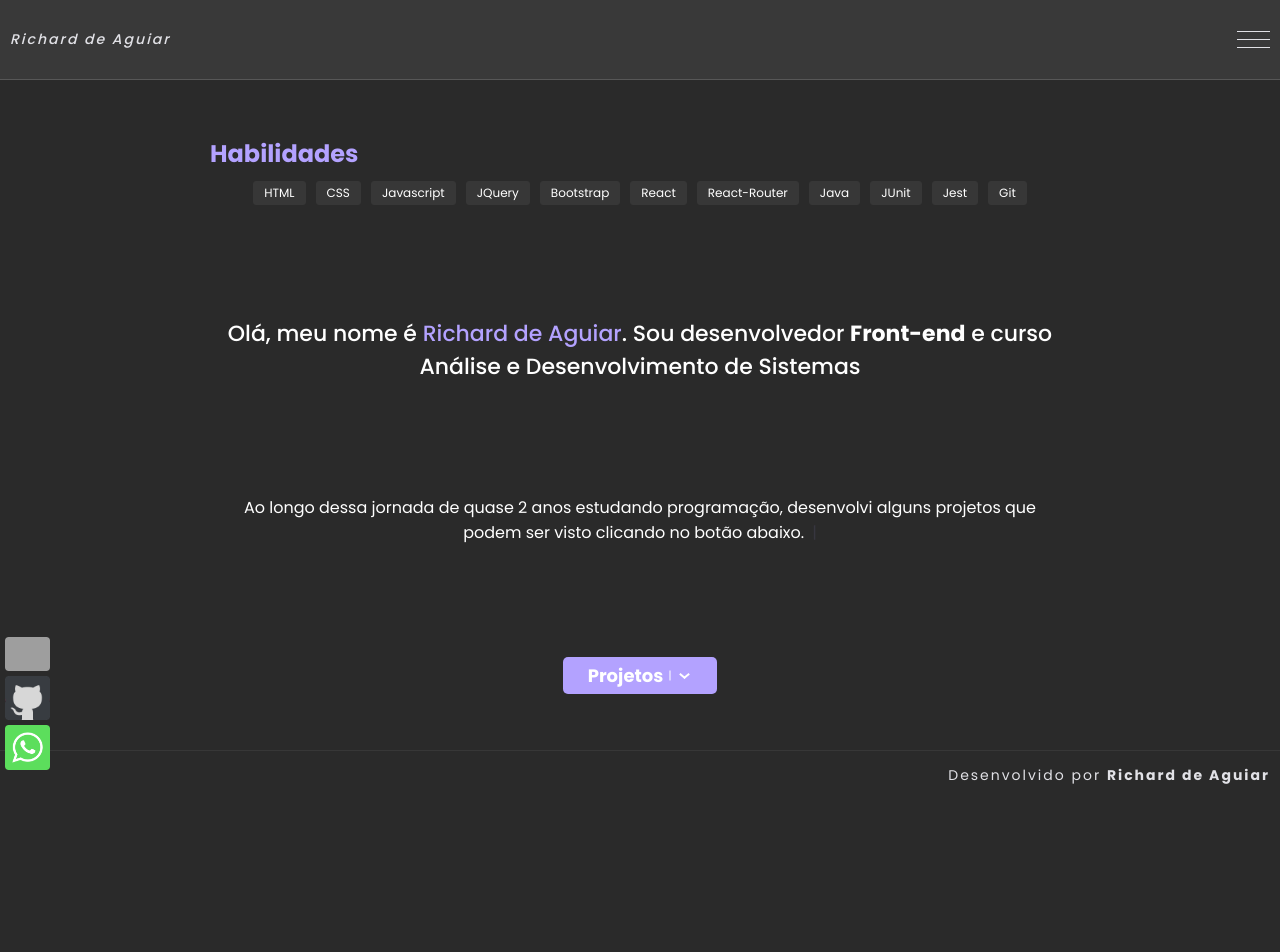
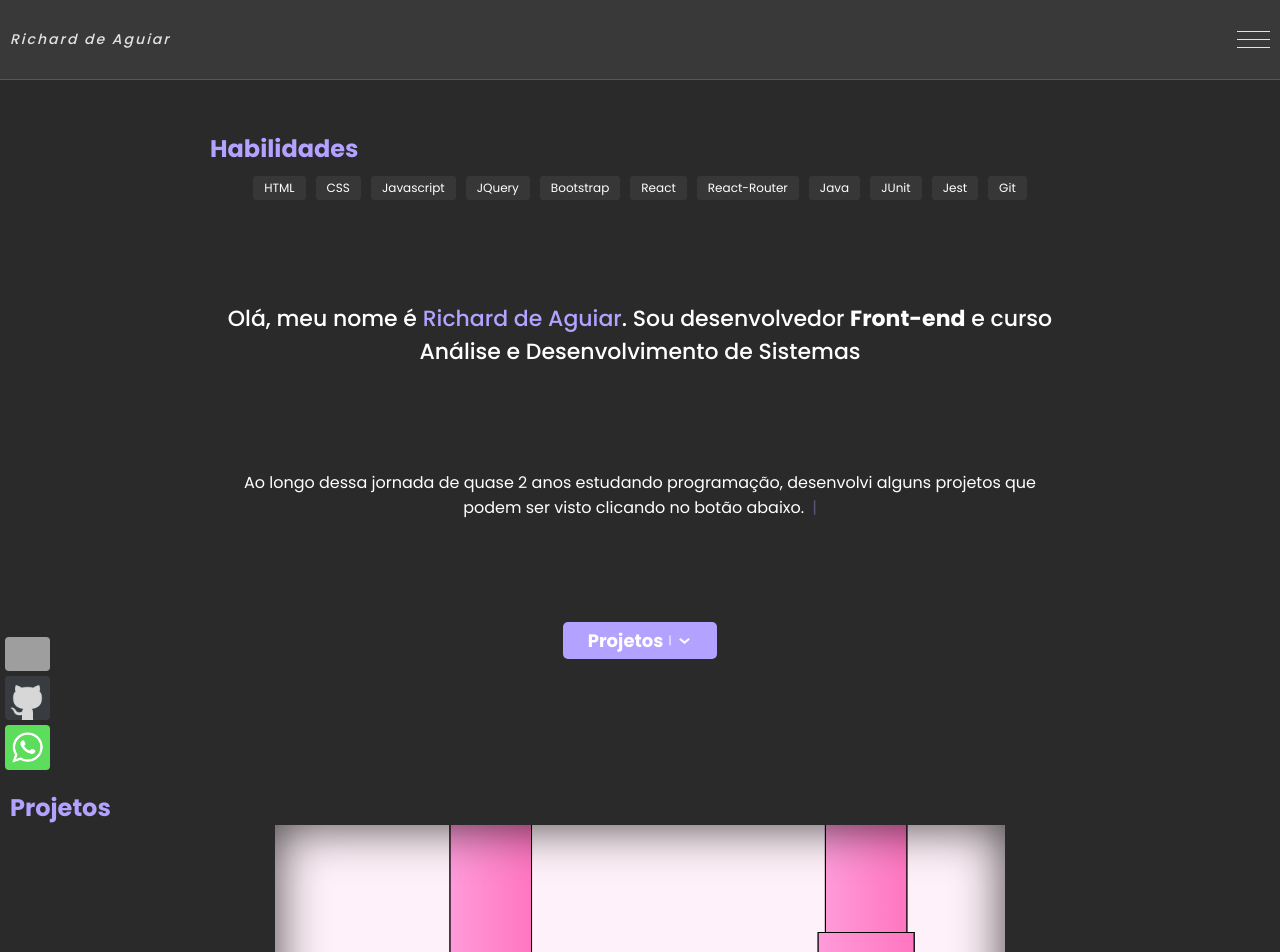
Before and after one commit to aguiarichard/portfolioReact, a React (Vite) app: page / in a window 1280 px wide. Shown: the top 952 px of the page. Before the commit the page ends 800 px from the top, so only its background shows below. Built offline with nearby package versions, Linux system fonts and the light colour scheme; grey boxes are pictures that could not be loaded.

Commit message:
criando allPages

```diff
--- a/src/Routes.jsx
+++ b/src/Routes.jsx
@@ -1,5 +1,7 @@
 import React from 'react';
 import { Routes, Route } from 'react-router-dom';
+
+import AllPages from './pages/Components/AllPages';
 
 import Projetos from './pages/Components/Projetos';
 import Sobre from './pages/Components/Sobre'
@@ -8,7 +10,8 @@ import Contatos from './pages/Components/Contatos'
 export default function RoutesReact() {
     return (
         <Routes>
-            <Route path="*" element={<Sobre />} />
+            <Route path="*" element={<AllPages />} />
+            <Route path="/" element={<AllPages />} />
             <Route path="/sobre" element={<Sobre />} />
             <Route path="/projetos" element={<Projetos />} />
             <Route path="/contatos" element={<Contatos />} />
--- /dev/null
+++ b/src/pages/Components/AllPages.jsx
@@ -0,0 +1,17 @@
+import React from "react";
+
+import Sobre from "./Sobre"
+import Projetos from "./Projetos"
+
+import "../../styles/all-pages.css"
+
+export default function AllPages() {
+    return (
+        <div>
+            <Sobre classeAll="all-sobre" />
+
+            <h2 className="titulo">Projetos</h2>
+            <Projetos />
+        </div>
+    )
+}
--- a/src/pages/Components/Nav.jsx
+++ b/src/pages/Components/Nav.jsx
@@ -7,6 +7,7 @@ import '../../styles/nav.css'
 export default function Nav() {
   return (
     <nav id="nav" className="nav">
+      <NavItem href="" name="Início"/>
       <NavItem href="sobre" name="Sobre"/>
       <NavItem href="projetos" name="Projetos"/>
       <NavItem href="contatos" name="Contatos"/>
--- a/src/pages/Components/Sobre.jsx
+++ b/src/pages/Components/Sobre.jsx
@@ -4,9 +4,9 @@ import "../../styles/sobre.css"
 
 import Button from "./Button"
 
-export default function Contatos() {
+export default function Sobre(props) {
   return (
-    <div className="container-sobre">
+    <div className={`container-sobre ${props.classeAll ? props.classeAll : ''}`}>
       <div className="container-skills">
         <h2 className="titulo-skills">Habilidades</h2>
         <div className="habilidades">
--- /dev/null
+++ b/src/styles/all-pages.css
@@ -0,0 +1,9 @@
+.all-sobre {
+    height: 630px;
+    margin-bottom: 80px;
+}
+
+.titulo {
+    color: #b3a2ff;
+    margin-left: 10px;
+}
--- a/src/styles/nav.css
+++ b/src/styles/nav.css
@@ -3,14 +3,14 @@
     flex-direction: column;
     position: absolute;
     width: 100vw;
-    height: 100vh;
-    top: 0;
+    height: calc(100vh + 50px);
+    top: -50px;
     justify-content: center;
     align-items: center;
     /* background-color: #202024; */
     background-color: #2a2a2a;
     transform: translateY(-900px);
-    transition: all 1s ease;
+    transition: all 600ms ease;
     z-index: 100;
 
     touch-action: none;
```
